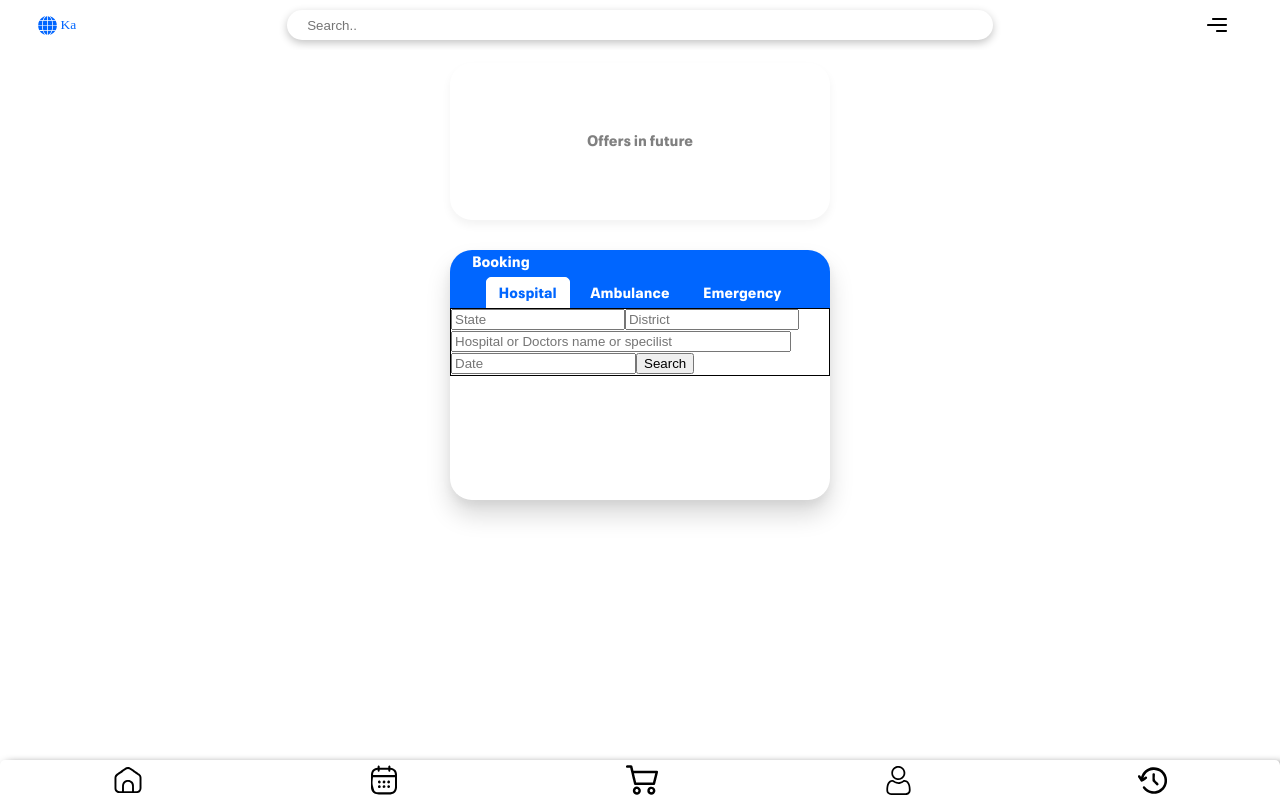
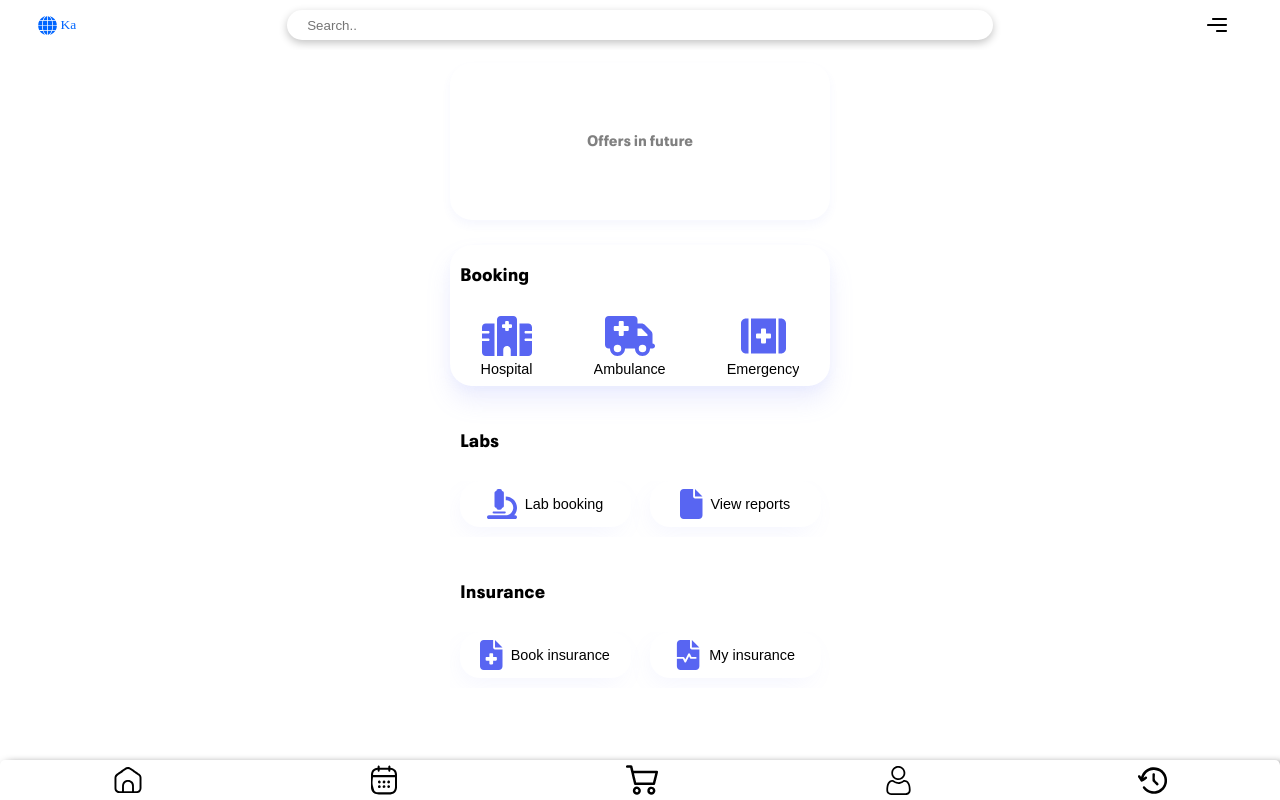
Before and after one commit to kiran199823/My_Health_Project, a React app in the folder my-health/: page / in a window 1280 px wide. Built offline with nearby package versions, Linux system fonts and the light colour scheme.

Commit message:
home page and booking container

```diff
--- a/my-health/package.json
+++ b/my-health/package.json
@@ -3,6 +3,8 @@
   "version": "0.1.0",
   "private": true,
   "dependencies": {
+    "@fortawesome/free-solid-svg-icons": "^6.6.0",
+    "@fortawesome/react-fontawesome": "^0.2.2",
     "@reduxjs/toolkit": "^2.2.5",
     "@testing-library/jest-dom": "^5.17.0",
     "@testing-library/react": "^13.4.0",
--- /dev/null
+++ b/my-health/src/components/CustomElements/ImageButtons.js
@@ -0,0 +1,26 @@
+import React from 'react';
+import { FontAwesomeIcon } from '@fortawesome/react-fontawesome'; // Import the icon you want to use
+
+const ImageButtons = (props) => {
+  const { icon, name, key, handleClick } = props;
+
+  const handleOnClick = (event) => {
+    const buttonName = event.currentTarget.name; // using currentTarget because button constains both svg and span element.
+    handleClick(buttonName);
+  };
+  return (
+    <>
+      <button
+        className="imageButtons"
+        key={key}
+        onClick={handleOnClick}
+        name={name}
+      >
+        <FontAwesomeIcon icon={icon} className="imageButtonFontIcon" />
+        <span className="imageButtonsName">{name}</span>
+      </button>
+    </>
+  );
+};
+
+export default ImageButtons;
--- a/my-health/src/components/CustomElements/style.scss
+++ b/my-health/src/components/CustomElements/style.scss
@@ -12,11 +12,13 @@
 .inputStyle {
   width: 100%;
   position: relative;
-  padding: 10px 0 40px;
+  padding: 10px 0 0px;
 }
 
 .inputCustomStyle {
   border-radius: 5px;
+  width: 100%;
+  height: 50px;
   outline: none;
   border: 1px solid black;
   padding-left: 2%;
@@ -145,3 +147,28 @@
     padding-left: 13px;
   }
 }
+
+.imageButtons {
+  display: flex;
+  flex-direction: column;
+  align-items: center;
+  margin-bottom: 8px;
+  border: none;
+  background-color: $white;
+
+  .imageButtonFontIcon {
+    color: $icon-color;
+    font-size: 40px;
+  }
+
+  .imageButtonsName {
+    margin-top: 5px;
+    font-size: 0.9rem;
+  }
+}
+
+.imageButtonsShadow {
+  box-shadow:
+    rgba(0, 0, 0, 0.15) 0px 15px 25px,
+    rgba(0, 0, 0, 0.05) 0px 5px 10px;
+}
--- a/my-health/src/components/HomePage/BookingContainer.js
+++ b/my-health/src/components/HomePage/BookingContainer.js
@@ -1,28 +1,36 @@
 import React from 'react';
 import './style.scss';
-import { Tab, Tabs, TabList, TabPanel } from 'react-tabs';
 import 'react-tabs/style/react-tabs.css'; // default styles from react-tabs, overrided in css file
-import Appointment from './Appointment';
+import { bookingItems, gerRedirectPath } from './utils';
+import ImageButtons from '../CustomElements/ImageButtons';
+import { useNavigate } from 'react-router-dom';
 
 const BookingContainer = () => {
+  const navigate = useNavigate();
+
+  const handleOnClick = (buttonName) => {
+    const path = gerRedirectPath(buttonName);
+    navigate(path);
+  };
+
   return (
     <div className="bookingContainer">
-      <Tabs>
-        <div className="headingContainer">
-          <div className="heading">
-            <p>Booking</p>
-          </div>
-
-          <TabList>
-            <Tab>Hospital</Tab>
-            <Tab>Ambulance</Tab>
-            <Tab>Emergency</Tab>
-          </TabList>
-        </div>
-        <TabPanel>
-          <Appointment />
-        </TabPanel>
-      </Tabs>
+      <div className="homeHeading">
+        <p>Booking</p>
+      </div>
+      <div className="bookingBody">
+        {bookingItems &&
+          bookingItems.map(({ name, icon }, index) => {
+            return (
+              <ImageButtons
+                name={name}
+                icon={icon}
+                key={index}
+                handleClick={handleOnClick}
+              />
+            );
+          })}
+      </div>
     </div>
   );
 };
--- /dev/null
+++ b/my-health/src/components/HomePage/Insurance.js
@@ -0,0 +1,26 @@
+import React from 'react';
+import { insuranceItems } from './utils';
+import { FontAwesomeIcon } from '@fortawesome/react-fontawesome';
+
+const Insurance = () => {
+  return (
+    <div className="labsContaier">
+      <div className="homeHeading">
+        <p>Insurance</p>
+      </div>
+      <div className="labsButtonsContainer">
+        {insuranceItems &&
+          insuranceItems.map(({ name, icon }, index) => {
+            return (
+              <button className="labsButton flexCenter" key={index}>
+                <FontAwesomeIcon icon={icon} className="labsButtonFontIcon" />
+                <span className="labsButtonName">{name}</span>
+              </button>
+            );
+          })}
+      </div>
+    </div>
+  );
+};
+
+export default Insurance;
--- a/my-health/src/components/HomePage/index.js
+++ b/my-health/src/components/HomePage/index.js
@@ -3,6 +3,9 @@ import './style.scss';
 import menu from '../assets/svgIcons/menu.svg';
 import globe from '../assets/svgIcons/globe-grid.svg';
 import BookingContainer from './BookingContainer';
+import { FontAwesomeIcon } from '@fortawesome/react-fontawesome';
+import { labsItems } from './utils';
+import Insurance from './Insurance';
 
 const HomePage = () => {
   const isMobile = true; // get value either from props or state in future
@@ -27,7 +30,26 @@ const HomePage = () => {
               <p>Offers in future</p>
             </div>
             <BookingContainer />
-            <div className="insuranceContainer"></div>
+            <div className="labsContaier">
+              <div className="homeHeading">
+                <p>Labs</p>
+              </div>
+              <div className="labsButtonsContainer">
+                {labsItems &&
+                  labsItems.map(({ name, icon }, index) => {
+                    return (
+                      <button className="labsButton flexCenter" key={index}>
+                        <FontAwesomeIcon
+                          icon={icon}
+                          className="labsButtonFontIcon"
+                        />
+                        <span className="labsButtonName">{name}</span>
+                      </button>
+                    );
+                  })}
+              </div>
+            </div>
+            <Insurance />
           </div>
         </>
       )}
--- a/my-health/src/components/HomePage/style.scss
+++ b/my-health/src/components/HomePage/style.scss
@@ -7,6 +7,7 @@ $twenty-two: 22px;
   width: 100%;
   height: 100dvh;
   background-color: $white;
+  overflow-y: scroll;
 }
 
 .headerContainer {
@@ -59,7 +60,7 @@ $twenty-two: 22px;
   display: flex;
   flex-direction: column;
   align-items: center;
-  gap: 30px;
+  gap: 25px;
 
   .homePageOffers {
     color: gray;
@@ -68,66 +69,54 @@ $twenty-two: 22px;
     border-radius: $twenty-two;
     box-shadow:
       // rgba(0, 0, 0, 0.15) 0px 15px 25px,
-      rgba(0, 0, 0, 0.05) 0px 5px 10px;
+      rgba($icon-color, 0.05) 0px 5px 10px;
   }
 }
 
+.homeHeading {
+  margin: 0 0 8px 10px;
+  font-size: 1.2em;
+}
+
 .bookingContainer {
-  height: max(250px, 30%);
+  // height: max(3em);
   width: $box-width;
   border-radius: $twenty-two;
   box-shadow:
-    rgba(0, 0, 0, 0.15) 0px 15px 25px,
-    rgba(0, 0, 0, 0.05) 0px 5px 10px;
+    rgba($shadow-blue, 0.15) 0px 15px 25px,
+    rgba($shadow-blue, 0.05) 0px 5px 10px;
 
-  .headingContainer {
-    background-color: $light-blue;
-    height: max(58px, 3.5em);
-    color: $white;
+  .bookingBody {
+    display: flex;
+    justify-content: space-around;
+  }
+}
 
-    .heading {
-      padding-left: $twenty-two;
-      font-size: 1em;
-      height: 26px;
-      display: flex;
-      align-items: center;
+.labsContaier {
+  width: $box-width;
+
+  .labsButtonsContainer {
+    display: flex;
+    justify-content: space-around;
+  }
+
+  .labsButton {
+    background-color: $white;
+    width: 45%;
+    padding: 8px;
+    margin-bottom: 10px;
+    border-radius: 20px;
+    border: none;
+    box-shadow: rgba($shadow-blue, 0.1) -4px 9px 25px -6px;
+
+    .labsButtonFontIcon {
+      color: $icon-color;
+      font-size: 30px;
     }
 
-    // overriding default styles from react-tabs
-    // start
-    .react-tabs__tab-list {
-      display: flex;
-      justify-content: center;
-      gap: 2%;
-    }
-    .react-tabs__tab {
-      background-color: inherit;
-      color: $white;
-      font-family: inherit;
-      font-size: 0.98em;
-    }
-    .react-tabs__tab--selected {
-      background-color: $white;
-      color: $light-blue;
-      border: 1px solid $white;
+    .labsButtonName {
+      margin-left: 8px;
+      font-size: 0.9rem;
     }
   }
-
-  .react-tabs__tab-panel {
-    border: 1px solid;
-  }
-  // end
 }
-
-.appointmentContainer {
-  width: 100%;
-  height: 100%;
-
-  .placeInputs {
-    width: 46%;
-  }
-
-  .appointmentInputs {
-    width: 90%;
-  }
-}
--- /dev/null
+++ b/my-health/src/components/HomePage/utils.js
@@ -0,0 +1,57 @@
+import {
+  faHospital,
+  faTruckMedical,
+  faKitMedical,
+  faFile,
+  faMicroscope,
+  faFileWaveform,
+  faFileMedical
+} from '@fortawesome/free-solid-svg-icons';
+
+export const gerRedirectPath = (buttonName) => {
+  switch (buttonName) {
+    case 'Hospital':
+      return '/hospital-booking';
+    case 'Ambulance':
+      return '/ambulance-booking';
+    case 'Emergency':
+      return '/emergency-booking';
+  }
+};
+
+export const bookingItems = [
+  {
+    name: 'Hospital',
+    icon: faHospital
+  },
+  {
+    name: 'Ambulance',
+    icon: faTruckMedical
+  },
+  {
+    name: 'Emergency',
+    icon: faKitMedical
+  }
+];
+
+export const labsItems = [
+  {
+    name: 'Lab booking',
+    icon: faMicroscope
+  },
+  {
+    name: 'View reports',
+    icon: faFile
+  }
+];
+
+export const insuranceItems = [
+  {
+    name: 'Book insurance',
+    icon: faFileMedical
+  },
+  {
+    name: 'My insurance',
+    icon: faFileWaveform
+  }
+];
--- /dev/null
+++ b/my-health/src/components/HospitalBooking/index.js
@@ -0,0 +1,30 @@
+import React from 'react';
+import './style.scss';
+import { InputField } from '../CustomElements/InputField';
+
+const HospitalBooking = () => {
+  return (
+    <div className="hospitalBookingContainer">
+      <div className="hospitalBookingBackGroundImage flexCenter">
+        <p className="hospitalBookingHeading">Book a hospital</p>
+      </div>
+      <div className="hospitalBookingBody">
+        <div className="hospitalBookingBodyContent">
+          <InputField id="stateAndCity" labelName="State and City" />
+          <InputField id="date" labelName="Select date"/>
+          <InputField id="hospitalName" labelName="Hospital name (optional)"/>
+          <InputField id="doctorName" labelName="Doctor name (optional)"/>
+          <InputField id="specialist" labelName="Specialist (optional)"/>
+          <button className="hospitalBookingBodyContentButtons">
+            CHECK AVAILABILITY
+          </button>
+          <button className="hospitalBookingBodyContentButtonCancel">
+            Cancel
+          </button>
+        </div>
+      </div>
+    </div>
+  );
+};
+
+export default HospitalBooking;
--- a/my-health/src/index.js
+++ b/my-health/src/index.js
@@ -9,6 +9,7 @@ import Signin from './components/Account/Signin';
 import CreateAccount from './components/Account/CreateAccount';
 import HomePage from './components/HomePage';
 import GlobalFooterMenu from './components/GlobalFooterMenu';
+import HospitalBooking from './components/HospitalBooking';
 
 const root = ReactDOM.createRoot(document.getElementById('root'));
 root.render(
@@ -16,10 +17,11 @@ root.render(
     <React.StrictMode>
       <BrowserRouter>
         <Routes>
-          <Route path='/' element={<GlobalFooterMenu />}>
+          <Route path="/" element={<GlobalFooterMenu />}>
             <Route index element={<HomePage />} />
             <Route path="/signin" exact element={<Signin />} />
             <Route path="/create-account" element={<CreateAccount />} />
+            <Route path="/hospital-booking" element={<HospitalBooking />} />
           </Route>
         </Routes>
       </BrowserRouter>
--- a/my-health/src/styles/global/variables.scss
+++ b/my-health/src/styles/global/variables.scss
@@ -3,7 +3,10 @@ $dark-blue: #1417ff;
 $medium-blue: #0944ff;
 $light-blue: #0066ff;
 // $header-blue: #0000b9;
-$header-blue: #2337C6;
+$header-blue: #2337c6;
+$shadow-blue: #8C94F8;
+$buttons-blue: #5865f2;
+$icon-color: #5865f2;
 
 $root-background-gray: #ebebeb;
 $white: #ffffff;
```
Also changed, not shown: my-health/src/components/HospitalBooking/style.scss (added, +70 -0 lines), my-health/.eslintrc.json, my-health/src/components/assets/svgIcons/hospital.svg (added).
